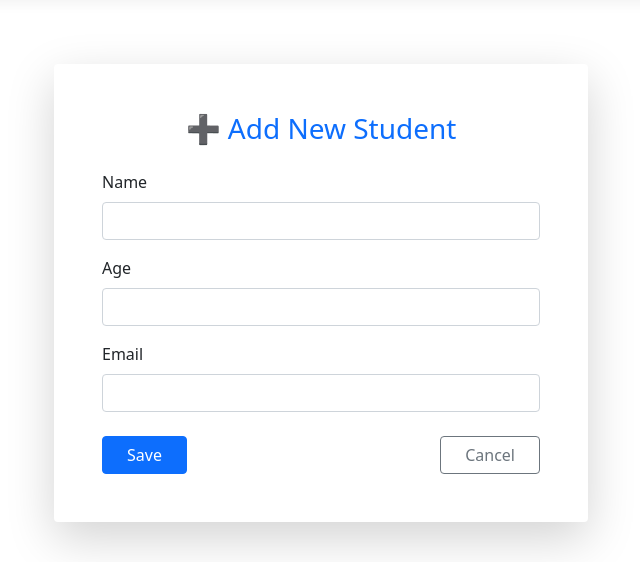
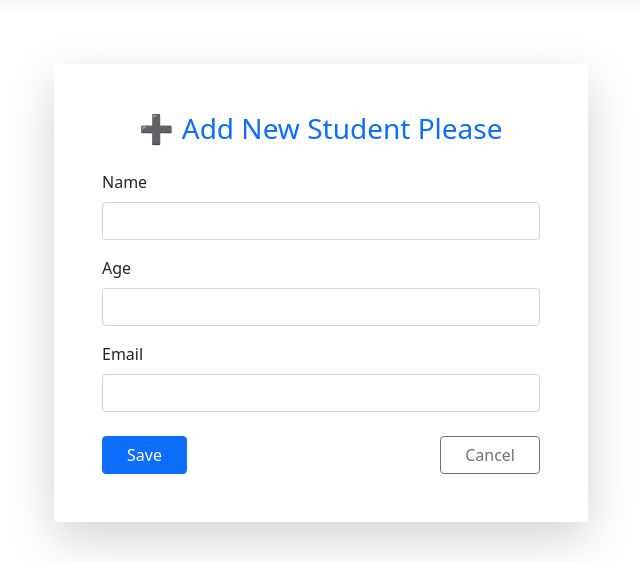
Before and after one commit to Abdul-rafay5721/StudentSystem, an ASP.NET Core app: page /Student/Create in a window 1280 px wide. Shown: the part 63-625 px from the top of the page, without its empty margins (319-959 px from the left). Run offline with ASP.NET Core 8, Linux system fonts and the light colour scheme; style sheets or scripts are compiled from the project's sources.

Commit message:
add more scripts

```diff
--- a/Views/Student/Create.cshtml
+++ b/Views/Student/Create.cshtml
@@ -9,7 +9,7 @@
         <div class="col-md-6">
             <div class="card shadow-lg border-0 rounded-4">
                 <div class="card-body p-5">
-                    <h3 class="text-center mb-4 text-primary">➕ Add New Student</h3>
+                    <h3 class="text-center mb-4 text-primary">➕ Add New Student Please</h3>
 
                     <form asp-action="Create" method="post">
                         <div class="form-group mb-3">
```
